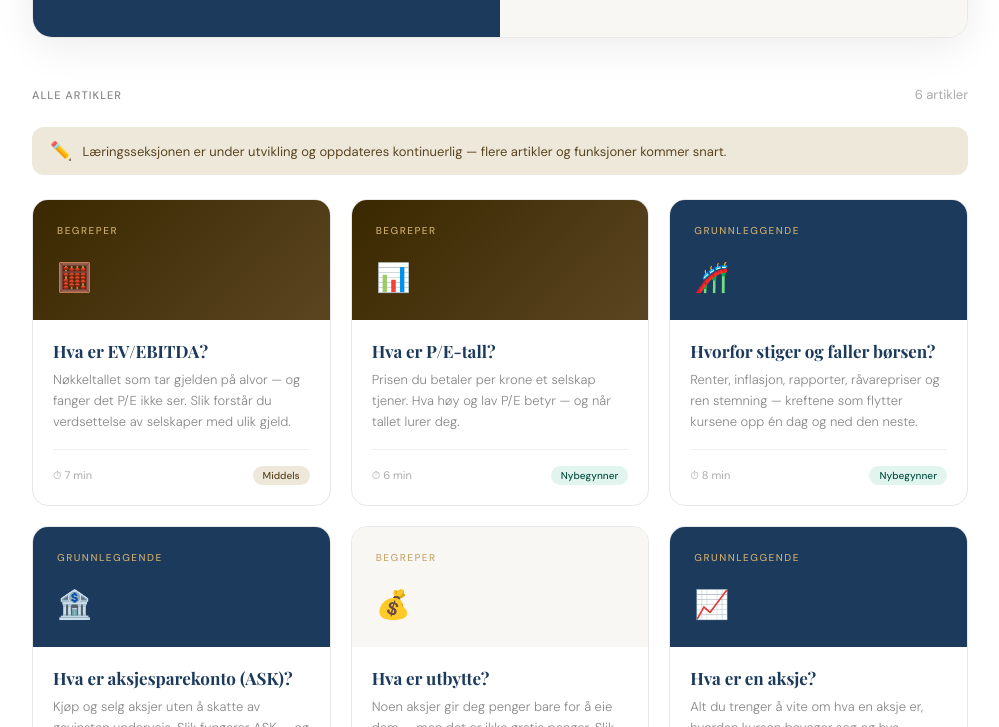
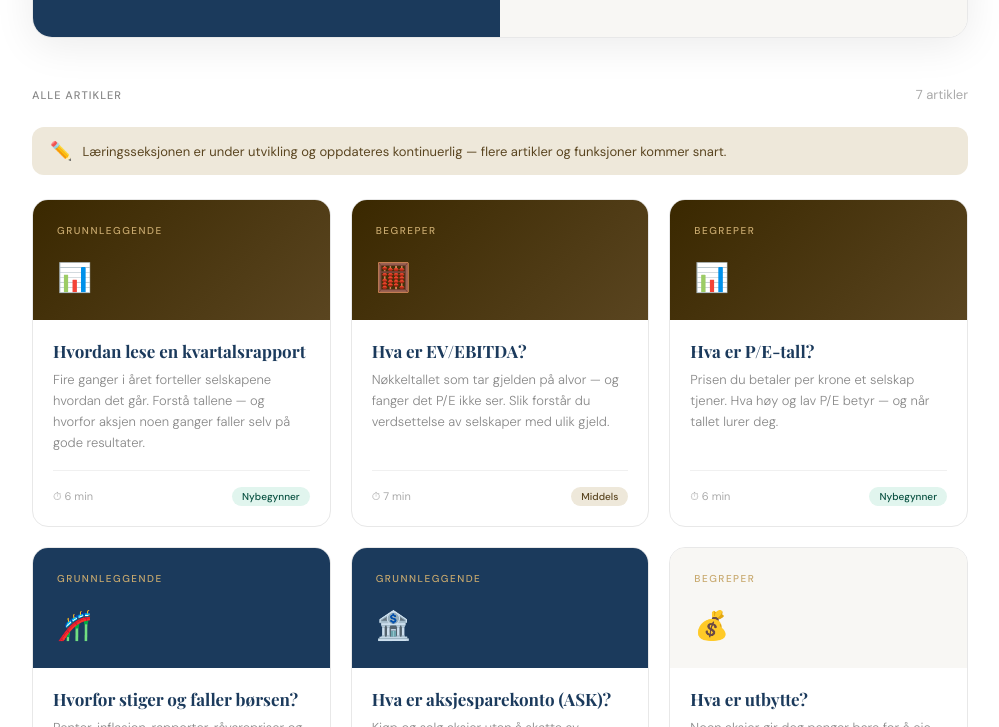
Before and after one commit to tobiaslover/Borshjelpen, a website: page laer.html in a window 1280 px wide. Shown: the part 766-1493 px from the top of the page, without its empty margins (140-1139 px from the left). Drawn offline with nearby package versions, Linux system fonts and the light colour scheme.

Commit message:
Update laer.html

```diff
--- a/laer.html
+++ b/laer.html
@@ -304,7 +304,7 @@ body { font-family: 'DM Sans', sans-serif; color: #1a1a1a; background: #fff; }
 <div class="articles-wrap">
   <div class="articles-header">
     <div class="articles-label">Alle artikler</div>
-    <div class="articles-count" id="articleCount">6 artikler</div>
+    <div class="articles-count" id="articleCount">7 artikler</div>
   </div>
   <div style="background:#EEE8DA;border-radius:12px;padding:12px 18px;margin-bottom:1.5rem;display:flex;align-items:center;gap:10px;">
     <span style="font-size:18px;">✏️</span>
@@ -314,6 +314,22 @@ body { font-family: 'DM Sans', sans-serif; color: #1a1a1a; background: #fff; }
   <div class="articles-grid" id="articlesGrid">
 
     <!-- Publisert · nyeste først -->
+    <a href="/artikler/hvordan-lese-kvartalsrapport.html" class="article-card" data-category="grunnleggende">
+      <div class="article-card-top gold">
+        <div class="ac-tag">Grunnleggende</div>
+        <div class="ac-icon">📊</div>
+      </div>
+      <div class="article-card-body">
+        <div class="ac-title">Hvordan lese en kvartalsrapport</div>
+        <div class="ac-excerpt">Fire ganger i året forteller selskapene hvordan det går. Forstå tallene — og hvorfor aksjen noen ganger faller selv på gode resultater.</div>
+        <div class="ac-meta">
+          <span class="ac-time">⏱ 6 min</span>
+          <span class="ac-level level-beginner">Nybegynner</span>
+        </div>
+      </div>
+    </a>
+
+    <!-- Publisert -->
     <a href="/artikler/hva-er-ev-ebitda.html" class="article-card" data-category="begreper">
       <div class="article-card-top gold">
         <div class="ac-tag">Begreper</div>
```
